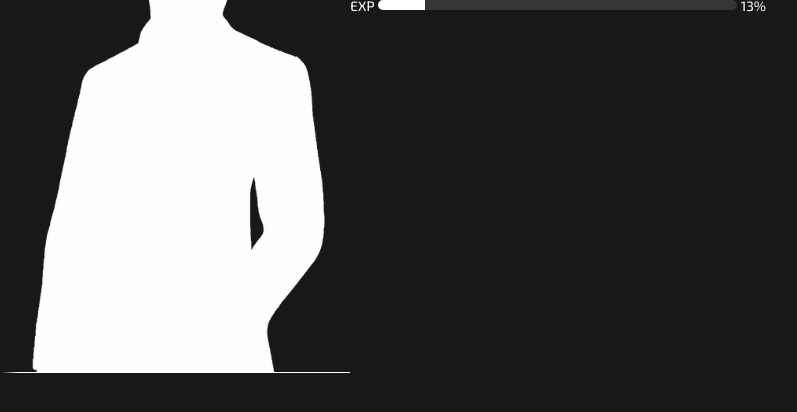
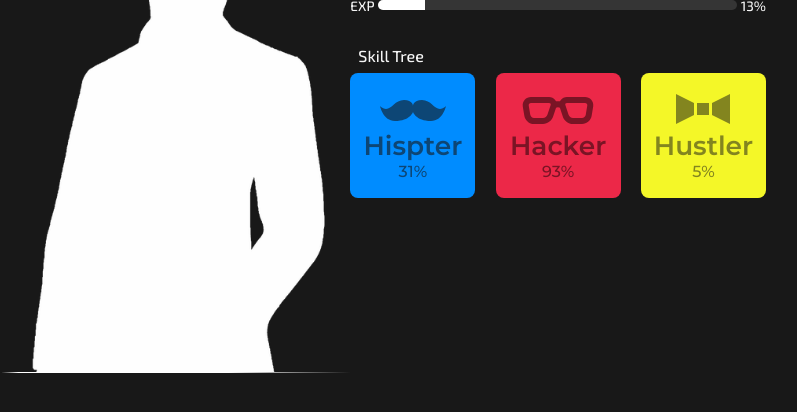
Before and after one commit to aliastopan/einharan.github.io, a plain HTML site: page mockup.html in a window 1280 px wide. Shown: the part 286-698 px from the top of the page, without its empty margins (256-1053 px from the left). Drawn offline with Linux system fonts and the light colour scheme.

Commit message:
mockup: add skill tree

```diff
--- a/css/einharan.css
+++ b/css/einharan.css
@@ -1,7 +1,8 @@
 :root {
     --picture-size: 100px;
     --grey-color: rgb(112, 112, 112);
-    --gradient: linear-gradient(90deg, rgba(24,24,24,1) 0%, rgba(255,255,255,1) 5%, rgba(255,255,255,1)  100%);
+    --gradient: linear-gradient(90deg, rgba(24,24,24,1) 0%, rgba(255,255,255,1) 5%, rgba(255,255,255,1) 65%, rgba(24,24,24,1) 100%)
+    /* --gradient: linear-gradient(90deg, rgba(24,24,24,1) 0%, rgba(255,255,255,1) 5%, rgba(255,255,255,1)  100%); */
 }
 
 * {
@@ -26,7 +27,7 @@ ul {
 
 }
 
-.containter{
+.body-container{
     padding: 0.5rem;
     display: flex;
     align-items: center;
@@ -34,6 +35,10 @@ ul {
     height: 100vh;
     /* margin-left: 0;
     margin-right: 5rem; */
+}
+
+.container{
+    padding: 0.5rem;
 }
 
 .bodyframe{
@@ -119,3 +124,60 @@ ul {
 .exp-label{
     font-size: 0.85rem;
 }
+
+.skill-tree{
+    padding-top: 1.5rem;
+}
+.skill-tree-branch{
+    display: flex;
+    flex-direction: row;
+    justify-content: space-between;
+}
+
+.box{
+    font-family: 'Montserrat';
+
+    color: black;
+    display: flex;
+    flex-direction: column;
+    justify-content: center;
+    align-items: center;
+    width: 125px;
+    height: 125px;
+    border-radius: 0.5rem;
+    -webkit-border-radius: 0.5rem;
+    -moz-border-radius: 0.5rem;
+    -ms-border-radius: 0.5rem;
+    -o-border-radius: 0.5rem;
+}
+
+.box svg{
+    padding: 0.5rem;
+    transform: scale(3);
+    -webkit-transform: scale(3);
+    -moz-transform: scale(3);
+    -ms-transform: scale(3);
+    -o-transform: scale(3);
+}
+
+.box-content{
+    font-size: 1.65rem;
+    font-weight: 600;
+}
+
+.box-hispter{
+    background-color: rgb(0, 140, 255);
+    color: rgb(13, 70, 117);
+}
+
+.box-hacker{
+    background-color: rgb(236, 40, 72);
+    color: rgb(122, 20, 37);
+
+}
+
+.box-hustler{
+    background-color: rgb(244, 247, 40);
+    color: rgb(131, 133, 31);
+
+}
--- a/mockup.html
+++ b/mockup.html
@@ -12,7 +12,7 @@
     <link rel="stylesheet" href="css/einharan.css">
     <title>Under Construction</title>
 </head>
-<body class="containter">
+<body class="body-container">
     <div class="page">
         <img class="bodyframe" src="images/silhoutte.png" alt="">
         <div class="identity">
@@ -43,7 +43,49 @@
                 </div>
                 <span class="exp-label"> 13% </span>
             </div>
+            <div class="skill-tree">
+                <div class="container">
+                    Skill Tree
+                </div>
+                <div class="skill-tree-branch">
+                    <div class="box box-hispter">
+                        <svg style="width:24px;height:24px" viewBox="0 0 24 24">
+                            <path fill="currentColor" d="M21 12C19 12 18 9 15 9S12 11 12 11 12 9 9 9 5 12 3 12C2 12 1 11 1 11S2 16 6 16C11 16 12 13 12 13S13 16 18 16C22 16 23 11 23 11S22 12 21 12Z" />
+                        </svg>
+                        <div class="box-content">
+                            Hispter
+                        </div>
+                        <div class="skill-percentage">
+                            31%
+                        </div>
+                    </div>
+                    <div class="box box-hacker">
+                        <svg style="width:24px;height:24px" viewBox="0 0 24 24">
+                            <path fill="currentColor" d="M3,10C2.76,10 2.55,10.09 2.41,10.25C2.27,10.4 2.21,10.62 2.24,10.86L2.74,13.85C2.82,14.5 3.4,15 4,15H7C7.64,15 8.36,14.44 8.5,13.82L9.56,10.63C9.6,10.5 9.57,10.31 9.5,10.19C9.39,10.07 9.22,10 9,10H3M7,17H4C2.38,17 0.96,15.74 0.76,14.14L0.26,11.15C0.15,10.3 0.39,9.5 0.91,8.92C1.43,8.34 2.19,8 3,8H9C9.83,8 10.58,8.35 11.06,8.96C11.17,9.11 11.27,9.27 11.35,9.45C11.78,9.36 12.22,9.36 12.64,9.45C12.72,9.27 12.82,9.11 12.94,8.96C13.41,8.35 14.16,8 15,8H21C21.81,8 22.57,8.34 23.09,8.92C23.6,9.5 23.84,10.3 23.74,11.11L23.23,14.18C23.04,15.74 21.61,17 20,17H17C15.44,17 13.92,15.81 13.54,14.3L12.64,11.59C12.26,11.31 11.73,11.31 11.35,11.59L10.43,14.37C10.07,15.82 8.56,17 7,17M15,10C14.78,10 14.61,10.07 14.5,10.19C14.42,10.31 14.4,10.5 14.45,10.7L15.46,13.75C15.64,14.44 16.36,15 17,15H20C20.59,15 21.18,14.5 21.25,13.89L21.76,10.82C21.79,10.62 21.73,10.4 21.59,10.25C21.45,10.09 21.24,10 21,10H15Z" />
+                        </svg>
+                        <div class="box-content">
+                            Hacker
+                        </div>
+                        <div class="skill-percentage">
+                            93%
+                        </div>
+                    </div>
+                    <div class="box box-hustler">
+                        <svg style="width:24px;height:24px" viewBox="0 0 24 24">
+                            <path fill="currentColor" d="M15,14L21,17V7L15,10V14M9,14L3,17V7L9,10V14M10,10H14V14H10V10Z" />
+                        </svg>
+                        <div class="box-content">
+                            Hustler
+                        </div>
+                        <div class="skill-percentage">
+                            5%
+                        </div>
+                    </div>
+                </div>
+            </div>
         </div>
+
+
 
     </div>
 </body>
```
